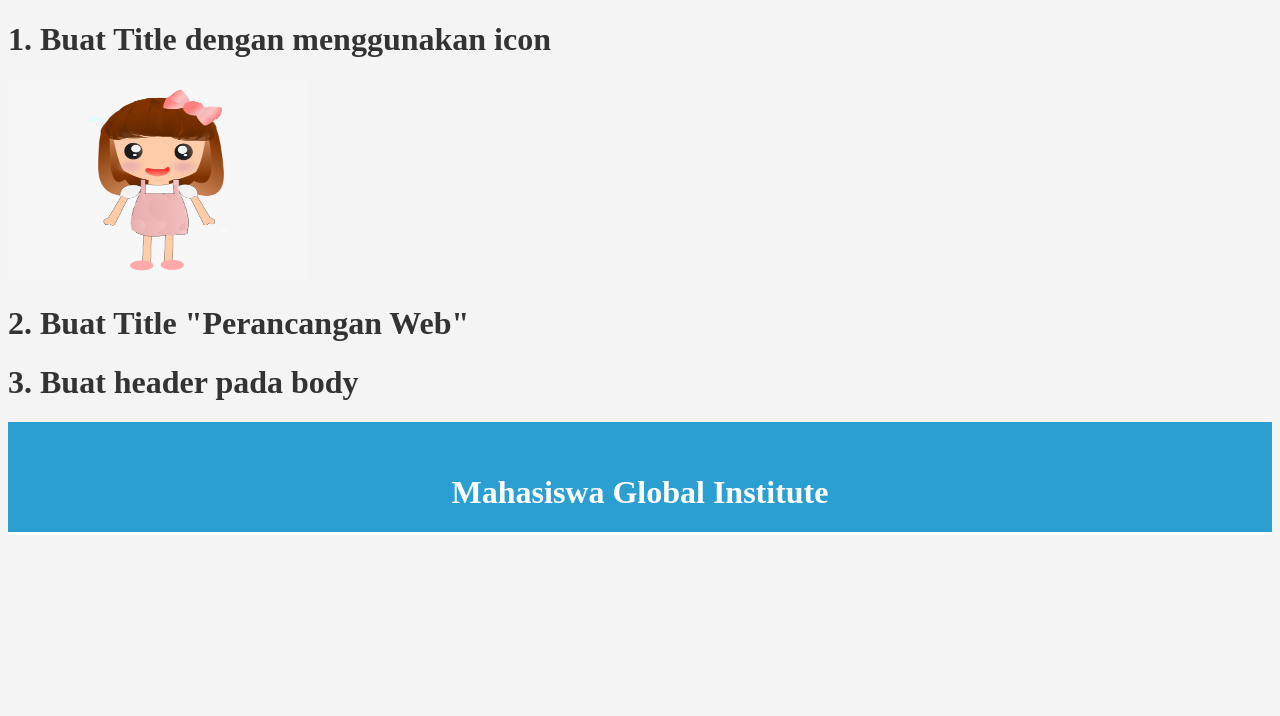
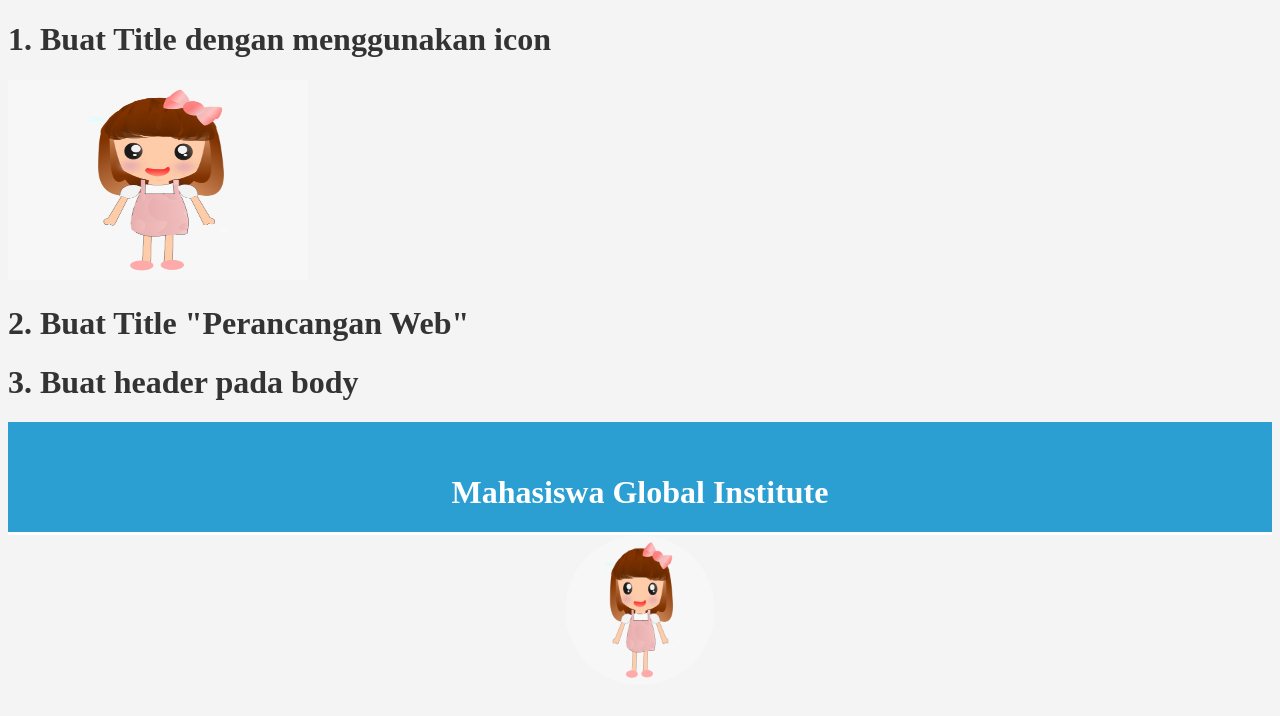
Before and after one commit to iina18/1124160016-UTS, a plain HTML site: page index.html in a window 1280 px wide. Drawn offline with Linux system fonts and the light colour scheme.

Commit message:
buat foto menjadi lingkaran

```diff
--- a/index.html
+++ b/index.html
@@ -10,6 +10,8 @@
         <header style="background: #2b9fd2; color: #fff; padding-top: 30px; min-height: 70px; border-bottom: 3px solid #fff; text-align: center;">
             <h1>Mahasiswa Global Institute</h1>
         </header>
+        <div style="text-align: center;">
+            <img src="imagess/kartun-anak-perempuan-lucu.png"Profile" style="width: 150px; height:150px; border-radius: 50%;">
 </head>
 <body>
 </body>
```
